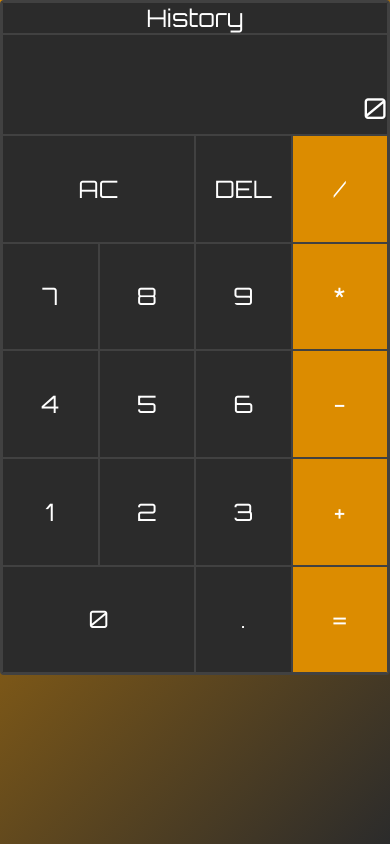
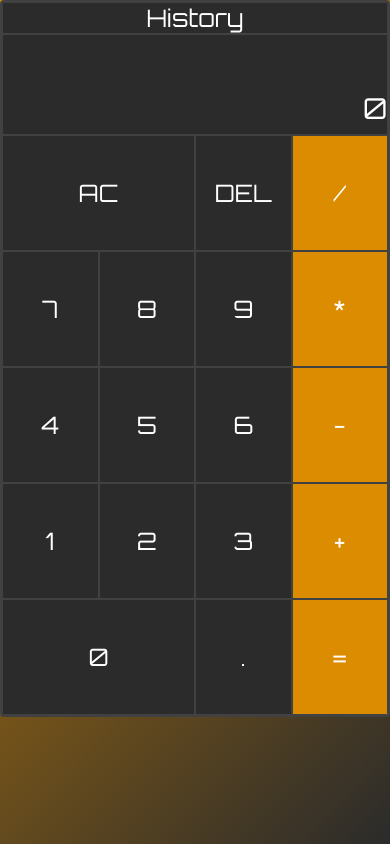
Before and after one commit to willswats/react-calculator, a React (Create React App) app: page / in a window 390 px wide. Built offline with nearby package versions, Linux system fonts and the light colour scheme.

Commit message:
Test mobile sizing

```diff
--- a/src/components/Calculator/Calculator.module.css
+++ b/src/components/Calculator/Calculator.module.css
@@ -13,6 +13,6 @@
 @media screen and (max-width: 480px) {
   .calculator {
     width: 100%;
-    height: 80%;
+    height: 85%;
   }
 }
```
